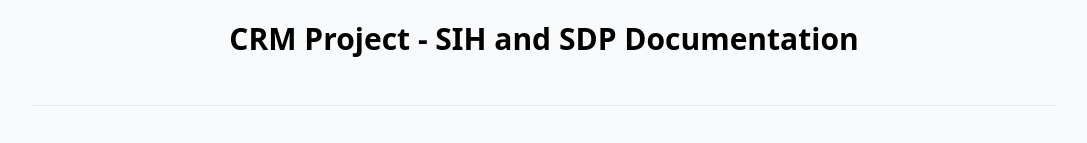
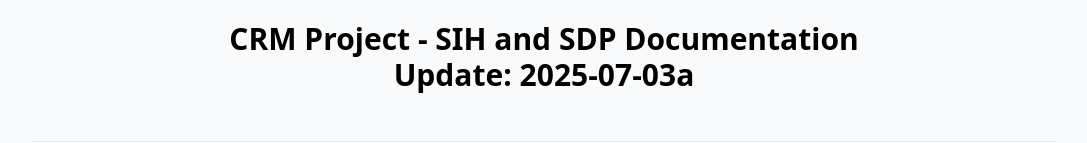
Before and after one commit to Integris-POC/signature, a plain HTML site: page index.html in a window 1280 px wide. Shown: the part 268-411 px from the top of the page, without its empty margins (96-1183 px from the left). Drawn offline with nearby package versions, Linux system fonts and the light colour scheme.

Commit message:
Update index.html - 2025-07-03b

```diff
--- a/index.html
+++ b/index.html
@@ -11,7 +11,7 @@
 
     <header class="text-center mb-10">
       <p align="center"><img src="https://www.signatureaviation.com/content/dam/signatureaviation/SignatureAviation_Logo_Horizontal_Altitude.png" width="300px"></p><br>
-      <h1 class="text-3xl font-bold text-black">CRM Project - SIH and SDP Documentation</h1><br>&nbsp;<br>
+      <h1 class="text-3xl font-bold text-black">CRM Project - SIH and SDP Documentation<br>Update: 2025-07-03a</h1><br>&nbsp;<br>
       <hr color="black"></hr>
     </header>
 
```
